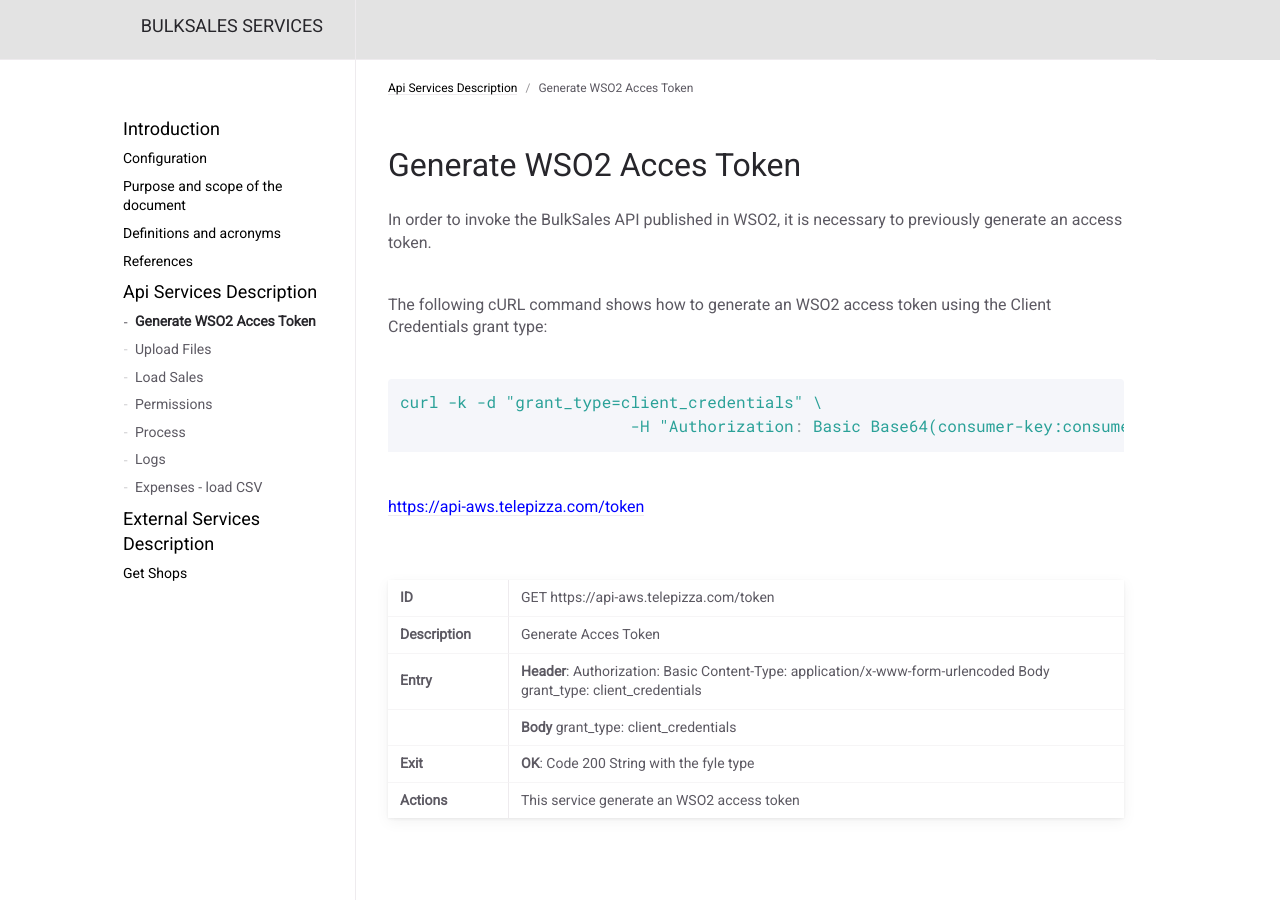
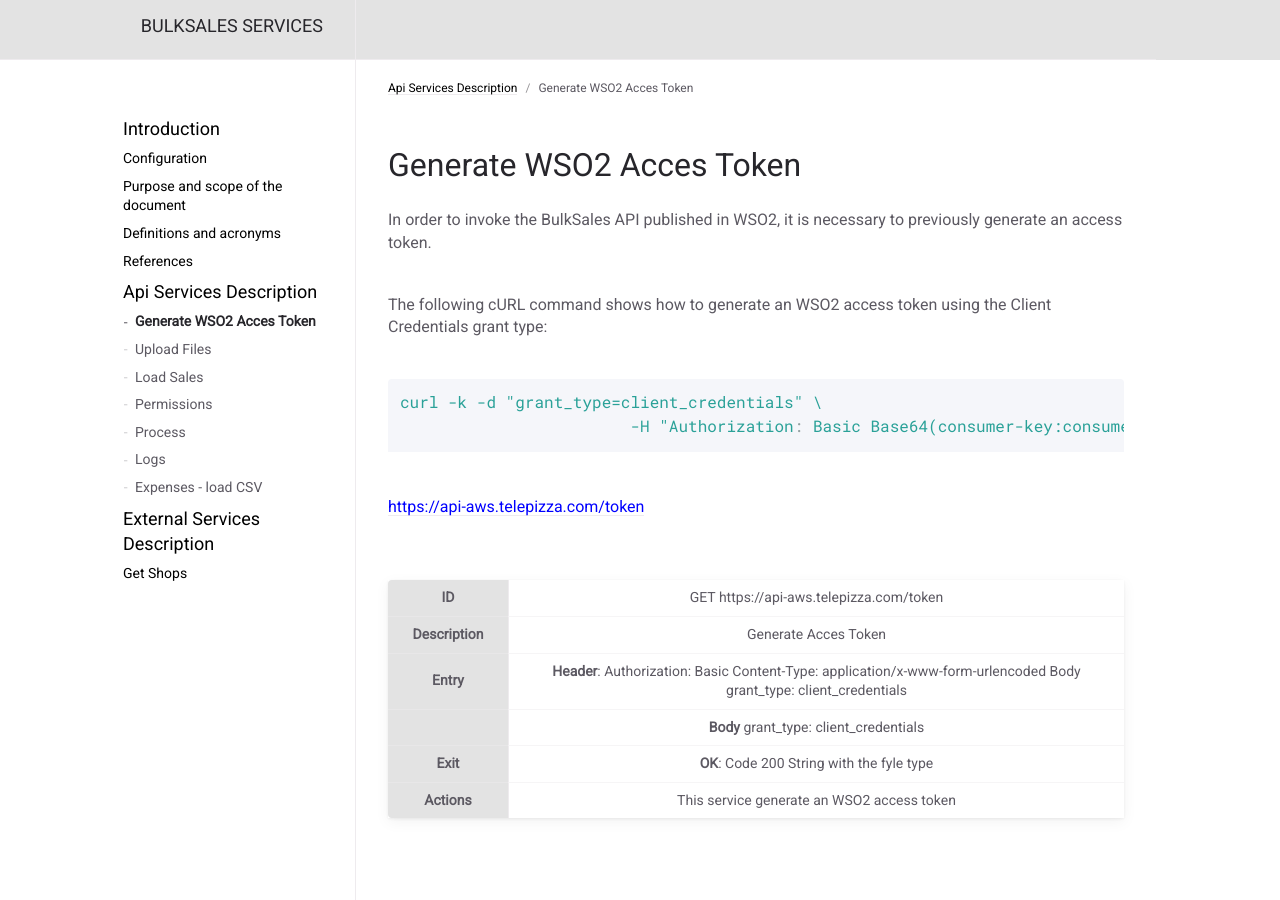
Before and after one commit to abeltranes/abeltranes.github.io, a Jekyll site: the page built from docs/apiservicesdescription/responsive-modifiers.md, in a window 1280 px wide. Built offline with Jekyll 4.4.1, drawn with Linux system fonts in a browser that asks for light colours.

Commit message:
Optimización de variables css y fixes

```diff
--- a/_config.yml
+++ b/_config.yml
@@ -16,7 +16,7 @@
 title: Just the Docs
 description: A Jekyll theme for documentation
 baseurl: "" # the subpath of your site, e.g. /blog
-url: "https://abeltranes.github.io/" # the base hostname & protocol for your site, e.g. http://example.com
+url: "https://abeltranes.github.io" # the base hostname & protocol for your site, e.g. http://example.com
 
 permalink: pretty
 exclude: ["node_modules/", "*.gemspec", "*.gem", "Gemfile", "Gemfile.lock", "package.json", "package-lock.json",  "script/", "LICENSE.txt", "lib/", "bin/", "README.md", "Rakefile"]
--- a/_sass/custom/custom.scss
+++ b/_sass/custom/custom.scss
@@ -2,7 +2,7 @@
 // // Typography
 // //
 //
-// $body-font-family: -apple-system, BlinkMacSystemFont, "helvetica neue", helvetica, roboto, noto, "segoe ui", arial, sans-serif;
+$body-font-family: "Roboto" !important;
 // $mono-font-family: "SFMono-Regular", Menlo, Consolas, Monospace;
 // $root-font-size: 16px;         // Base font-size for rems
 // $body-line-height: 1.4;
@@ -41,7 +41,7 @@
 // $green-300: #026e57;
 //
 // $body-background-color: $white !default;
-// $sidebar-color: $grey-lt-000 !default;
+$sidebar-color: #E3E3E3;
 // $code-background-color: $grey-lt-000 !default;
 
 // $body-text-color: $grey-dk-100 !default;
--- a/_sass/layout.scss
+++ b/_sass/layout.scss
@@ -79,13 +79,13 @@
 }
 
 .page-header {
-  background-color: #E3E3E3;
+  background-color: $sidebar-color;
   z-index: 1;
   width: 100%;
   position: fixed;
 
   @include mq(md) {
-    background-color: #E3E3E3;
+    background-color: $sidebar-color;
   }
 
   .main-content {
@@ -147,6 +147,6 @@ body {
     position: static;
     align-self: flex-end;
     justify-self: end;
-    background-color: #E3E3E3;
+    background-color: $sidebar-color;
   }
 }
--- a/_sass/navigation.scss
+++ b/_sass/navigation.scss
@@ -15,7 +15,7 @@
     height: 60px;
     padding-top: $sp-4;
     border-bottom: $border $border-color;
-    background-color: #E3E3E3;
+    background-color: $sidebar-color;
     text-align: right;
   }
 }
--- a/_sass/support/_variables.scss
+++ b/_sass/support/_variables.scss
@@ -2,7 +2,7 @@
 // Typography
 //
 
-$body-font-family: "Roboto" !important;
+$body-font-family: -apple-system, BlinkMacSystemFont, "helvetica neue", helvetica, roboto, noto, "segoe ui", arial, sans-serif;
 $mono-font-family: "SFMono-Regular", Menlo, Consolas, Monospace !default;
 $root-font-size: 16px !default;         // Base font-size for rems
 $body-line-height: 1.4 !default;
--- a/_sass/tables.scss
+++ b/_sass/tables.scss
@@ -11,6 +11,7 @@ table {
   overflow-x: auto;
   border-collapse: separate;
   box-shadow: 0 1px 3px rgba(0, 0, 0, 0.07), 0 4px 14px rgba(0, 0, 0, 0.05);
+  text-align: center;
 
   @include mq(sm) {
     display: table;
@@ -33,6 +34,10 @@ td {
     border-left: 0;
   }
 }
+
+td:first-child {
+  background-color: $sidebar-color
+};
 
 thead,
 tbody:first-child {
```
